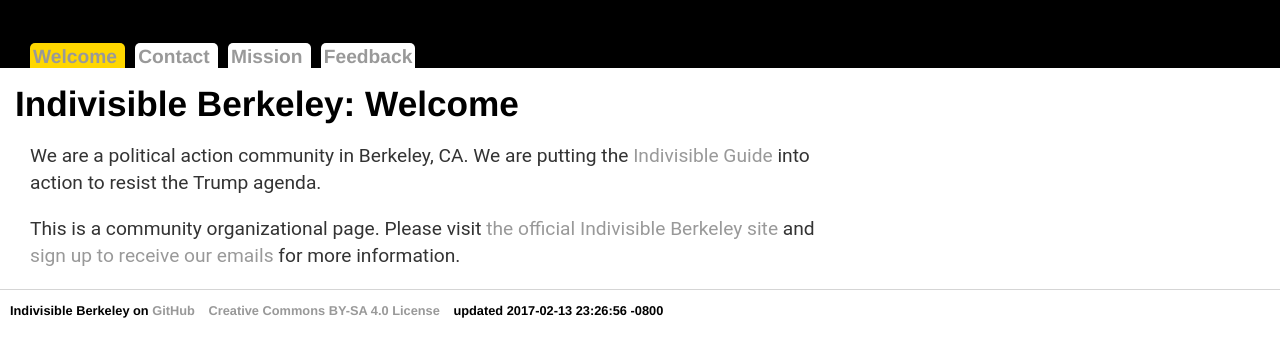
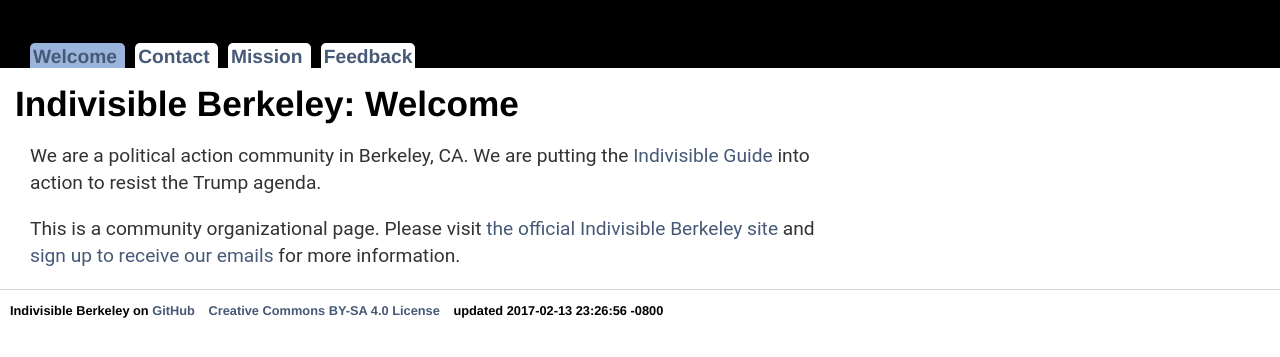
Before and after one commit to bc-design/www-ib, a Jekyll site: the page built from docs/_pages/index.md, in a window 1280 px wide. Shown: the top 357 px of the page. Built offline with Jekyll 4.4.1, drawn with Linux system fonts in a browser that asks for light colours.

Commit message:
page styling

```diff
--- a/docs/css/main.css
+++ b/docs/css/main.css
@@ -39,7 +39,7 @@ nav li {
 
 
 #curpage {
-	background: #FFD700;
+	background: #9bb4db;
 	text-decoration: none;
 	font-color: black;
 }
@@ -91,7 +91,7 @@ footer ul li {
 
 a {
     text-decoration: none;
-    color: #999;
+    color: #465977;
 }
 
 a:hover {
```
